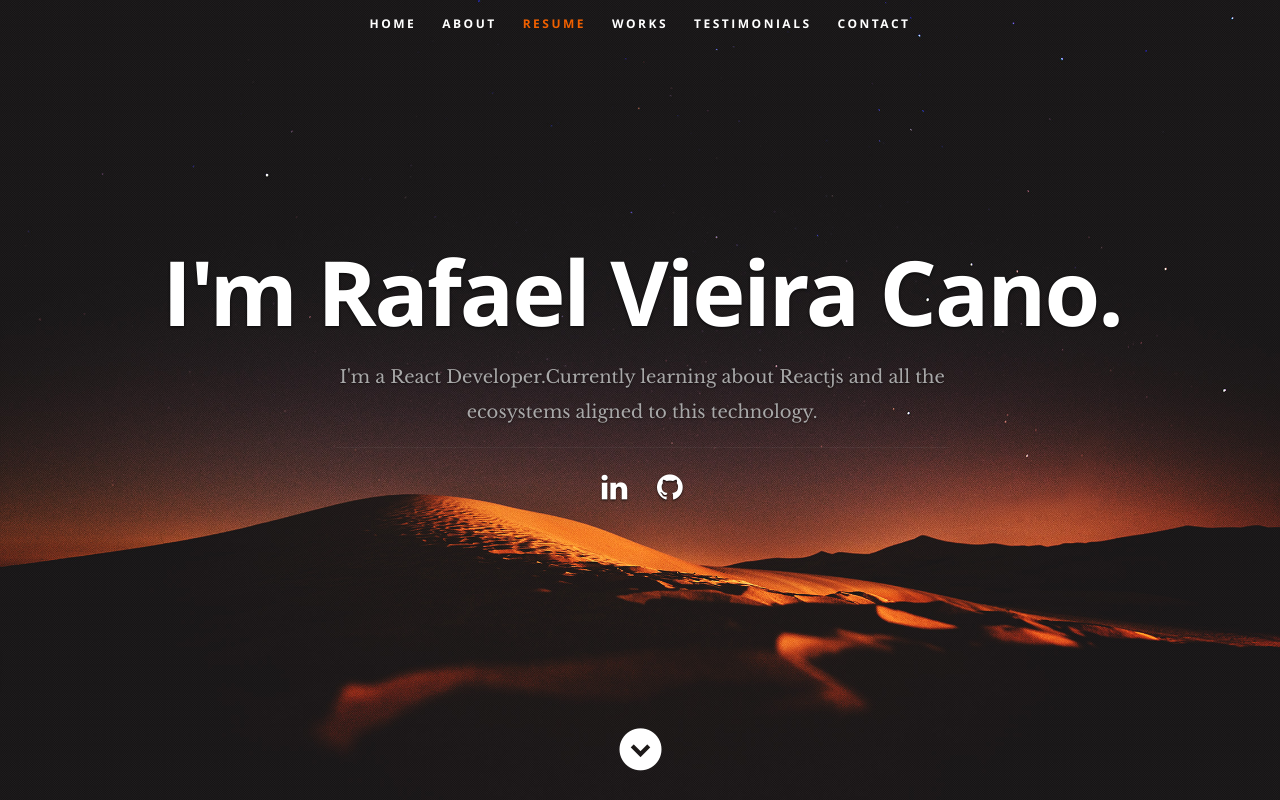
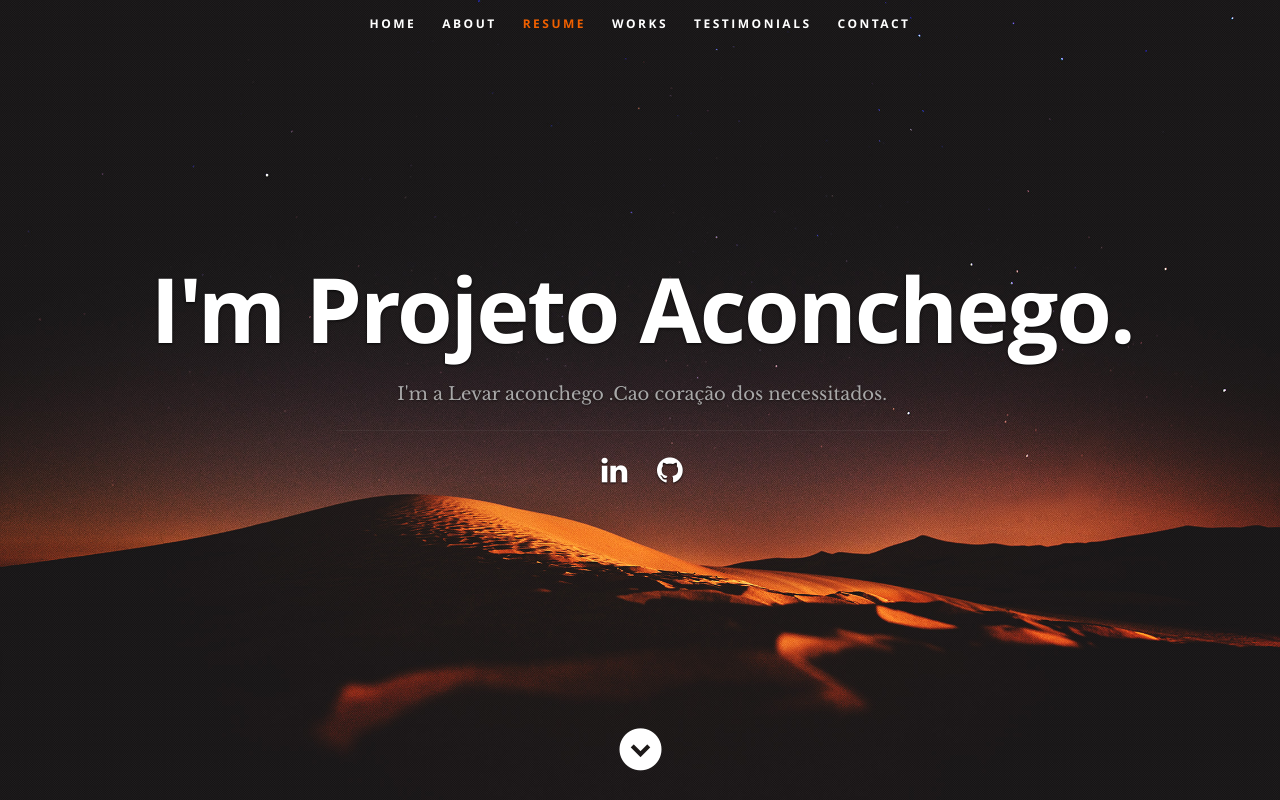
Before and after one commit to leafar7/leafar7.github.io, a React (Create React App) app: page / in a window 1280 px wide. Shown: the top 800 px of the page. Built offline with nearby package versions, Linux system fonts and the light colour scheme.

Commit message:
MOdificando nome site e projeto - teste 0

```diff
--- a/public/index.html
+++ b/public/index.html
@@ -17,7 +17,7 @@
 
 
     <script src="%PUBLIC_URL%/js/modernizr.js"></script>
-    <title>My Portfolio</title>
+    <title>Projeto Aconchego</title>
   <body>
     <noscript>You need to enable JavaScript to run this app.</noscript>
     <div id="root"></div>
--- a/src/components/resume/resumeData.js
+++ b/src/components/resume/resumeData.js
@@ -2,9 +2,9 @@
 
 let resumeData = {
    // "imagebaseurl":"https://github.com/leafar7/leafar7.github.io",
-    "name": "Rafael Vieira Cano",
-    "role": "React Developer",
-    "roleDescription": "Currently learning about Reactjs and all the ecosystems aligned to this technology"
+    "name": "Projeto Aconchego",
+    "role": "Levar aconchego ",
+    "roleDescription": "Cao coração dos necessitados"
     }
 
 
```
